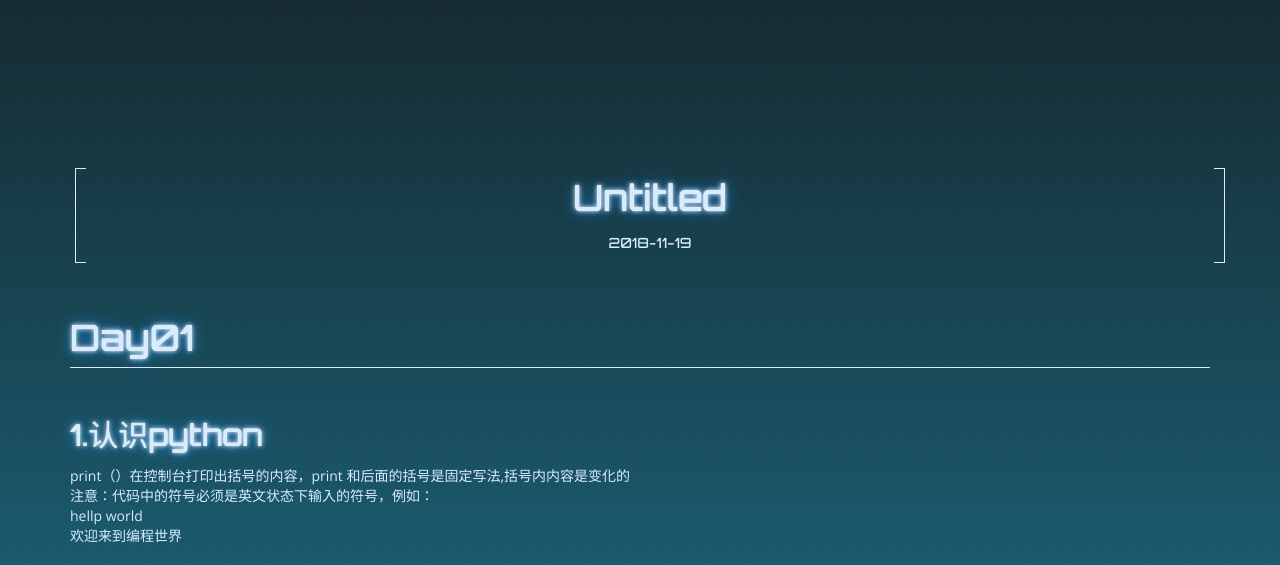
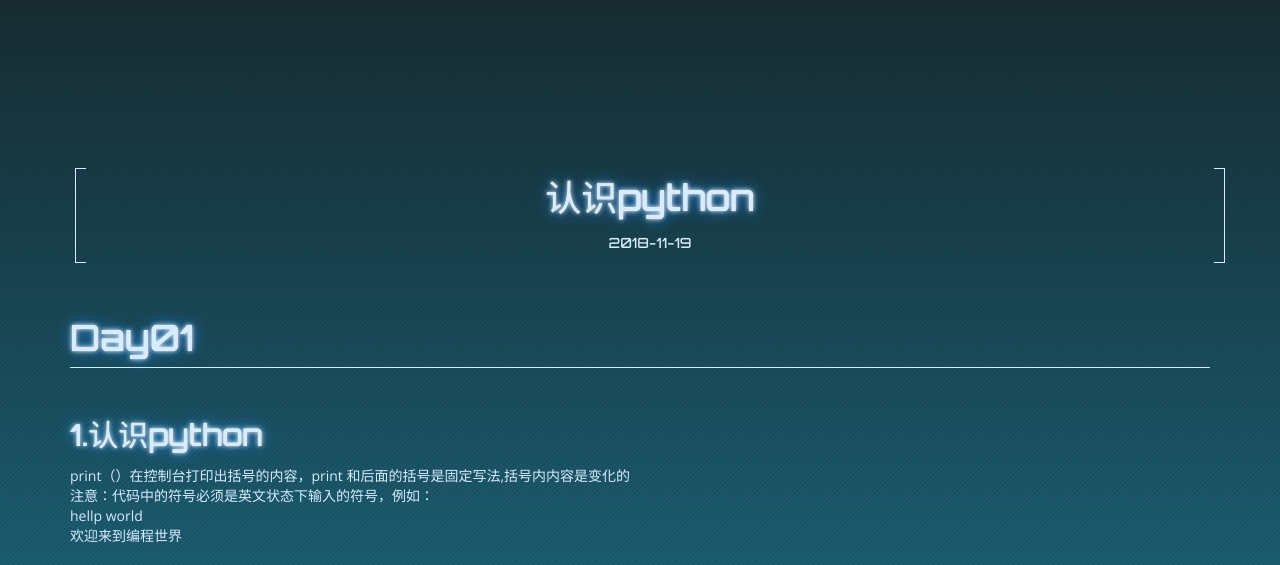
Before and after one commit to EryangZzz/ErYangZzz.github.io, a plain HTML site: page 2018/11/19/python01/index.html in a window 1280 px wide. Shown: the part 182-747 px from the top of the page. Drawn offline with nearby package versions, Linux system fonts and the light colour scheme.

Commit message:
Site updated: 2018-11-19 19:17:47

```diff
--- a/2018/11/19/python01/index.html
+++ b/2018/11/19/python01/index.html
@@ -20,7 +20,7 @@
 
     <!--Open Graph Title-->
 
-        <meta property="og:title" content="EryangZ的python专栏">
+        <meta property="og:title" content="认识python">
 
 
     <!--Open Graph Description-->
@@ -31,7 +31,7 @@
 
     <!--Type page-->
 
-        <meta property="og:type" content="website">
+        <meta property="og:type" content="article">
 
 
     <!--Page Cover-->
@@ -42,7 +42,7 @@
 
     <!-- Title -->
 
-    <title>EryangZ的python专栏</title>
+    <title>认识python - EryangZ的python专栏</title>
 
     <!-- Bootstrap Core CSS -->
     <link rel="stylesheet" href="//maxcdn.bootstrapcdn.com/bootstrap/4.0.0-alpha.2/css/bootstrap.min.css" integrity="sha384-y3tfxAZXuh4HwSYylfB+J125MxIs6mR5FOHamPBG064zB+AFeWH94NdvaCBm8qnd" crossorigin="anonymous">
@@ -147,7 +147,7 @@
     <div class="post-header">
         <h1 class="title">
             <a href="/2018/11/19/python01/">
-                Untitled
+                认识python
             </a>
         </h1>
         <div class="post-info">
@@ -245,7 +245,7 @@
         <ul>
 
             <li>
-                <a class="footer-post" href="/2018/11/19/python01/">Untitled</a>
+                <a class="footer-post" href="/2018/11/19/python01/">认识python</a>
             </li>
 
             <li>
```
Also changed, not shown: 2018/11/19/hello-world/index.html (+1 -1 lines), archives/2018/11/index.html (+2 -2 lines), archives/2018/index.html (+2 -2 lines), archives/index.html (+2 -2 lines), index.html (+2 -2 lines).
